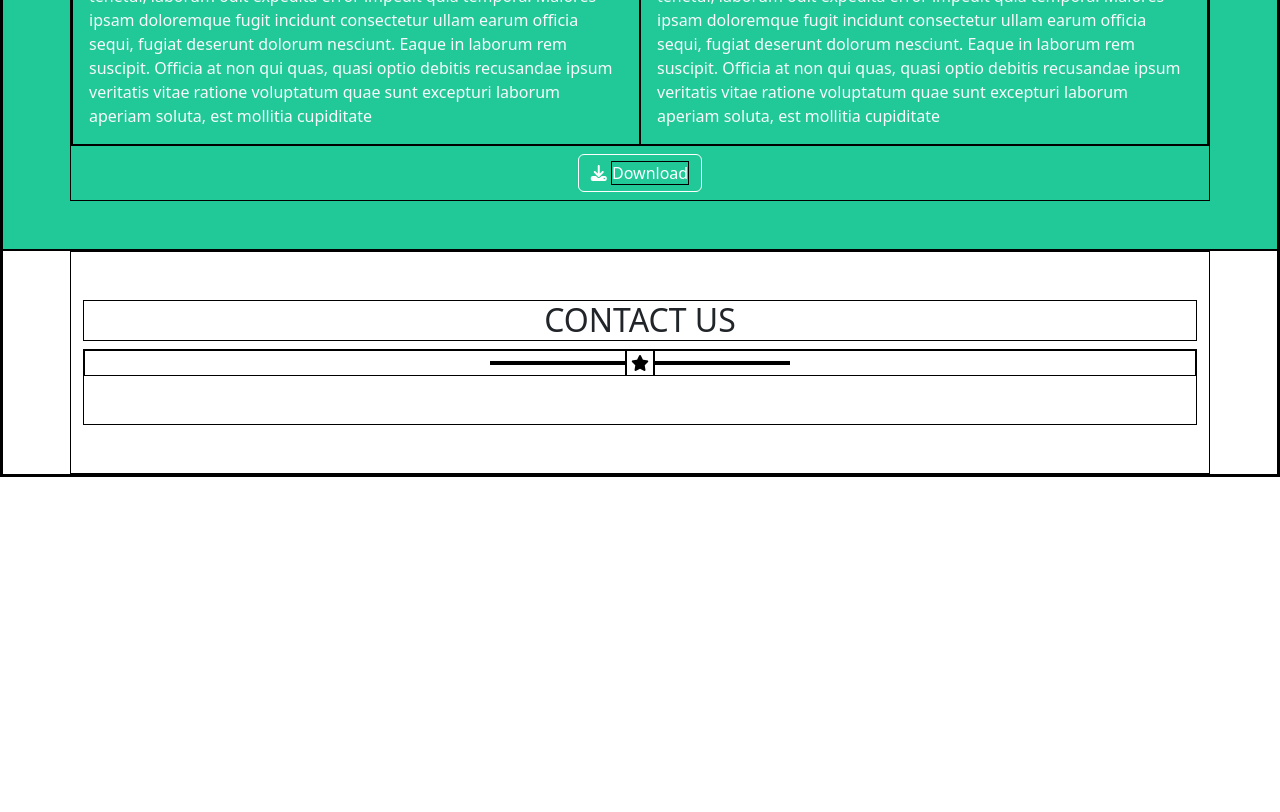
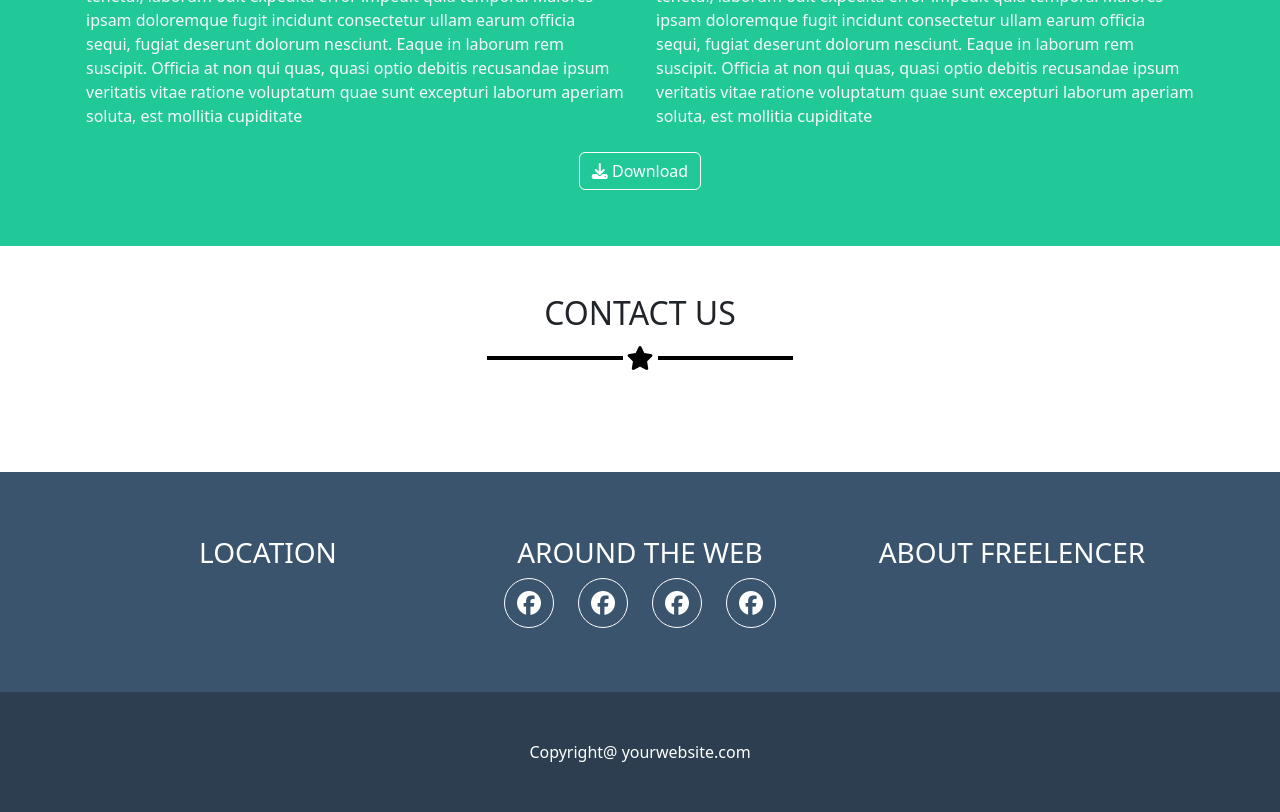
Before and after one commit to MatteoTuveri/html-css-bootstrap-freelancer, a plain HTML site: page index.html in a window 1280 px wide. Shown: the part 1782-2594 px from the top of the page. Before the commit the page ends 2259 px from the top, so only its background shows below. Drawn offline with nearby package versions, Linux system fonts and the light colour scheme.

```diff
--- a/CSS/style.css
+++ b/CSS/style.css
@@ -1,9 +1,9 @@
 
 
 .debug{
-    border: 1px solid black;
+    border: 1px solid inherit;
 }
-*/
+
 .font-1-5{
     font-size: 1.5em;
 }
@@ -11,3 +11,15 @@
 .mt-bg-green{
     background-color: var(--bs-teal);
 }
+
+.mt-bg-grey-1{
+    background-color:rgb(58, 84, 109) ;
+}
+.mt-bg-grey-2{
+    background-color: rgb(44, 62, 80);
+}
+
+.cube{
+    height: 50px;
+    width: 50px;
+}
--- a/index.html
+++ b/index.html
@@ -288,10 +288,82 @@
 
             </div>
 
+        </div>
+
+    </main>
+    <footer class="debug">
+
+        <div class="debug d-flex justify-content-center mt-bg-grey-1 text-white py-5">
+
+            <div class="debug container row row-cols-1 row-cols-sm-3">
+
+                <div class="debug col p-3 d-flex flex-column text-center">
+                    <h3 class="debug fw-light">
+                        LOCATION
+                    </h3>
+
+                </div>
+
+                <div class="debug col p-3 d-flex flex-column align-items-center text-center">
+                    <h3 class="debug fw-light">
+                        AROUND THE WEB
+                    </h3>
+                    <div class="debug row row-cols-4">
+
+                        <div class="debug col">
+
+                            <div class="debug cube rounded-circle border border-1 border-white d-flex align-items-center justify-content-center font-1-5">
+                                <i class="fa-brands fa-facebook"></i>
+                            </div>
+
+                        </div>
+
+                        <div class="debug col">
+
+                            <div class="debug cube rounded-circle border border-1 border-white d-flex align-items-center justify-content-center font-1-5">
+                                <i class="fa-brands fa-facebook"></i>
+                            </div>
+
+                        </div>
+
+                        <div class="debug col">
+
+                            <div class="debug cube rounded-circle border border-1 border-white d-flex align-items-center justify-content-center font-1-5">
+                                <i class="fa-brands fa-facebook"></i>
+                            </div>
+
+                        </div>
+
+                        <div class="debug col">
+
+                            <div class="debug cube rounded-circle border border-1 border-white d-flex align-items-center justify-content-center font-1-5">
+                                <i class="fa-brands fa-facebook"></i>
+                            </div>
+
+                        </div>
+
+                    </div>
+                </div>
+
+                <div class="debug col p-3 d-flex flex-column text-center">
+                    <h3 class="debug fw-light">
+                            ABOUT FREELENCER
+                    </h3>
+                </div>
+
+            </div>
 
         </div>
 
-    </main>
+        <div class="debug mt-bg-grey-2 text-white">
+
+            <div class="debug d-flex justify-content-center  container text-white py-5">
+                Copyright@ yourwebsite.com
+            </div>
+
+        </div>
+
+    </footer>
 
 </body>
 
```
